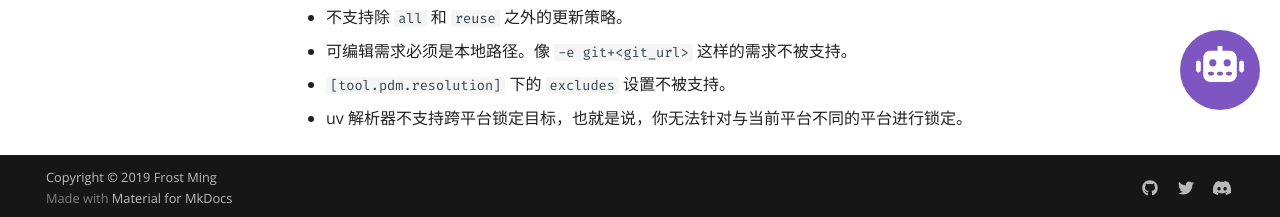
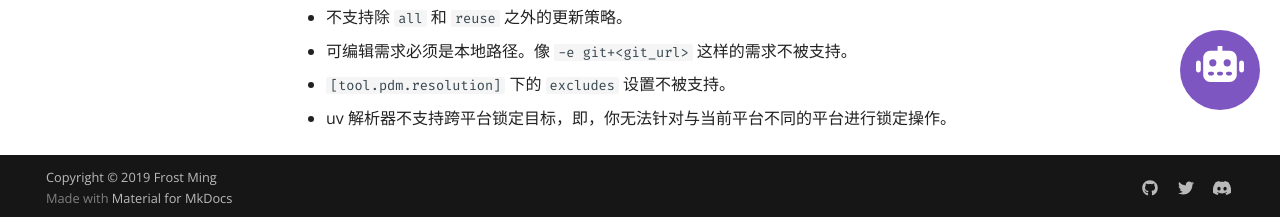
Before and after one commit to pdm-project/pdm-docs-zh, an MkDocs documentation site: the page built from docs/usage/uv.md, in a window 1280 px wide and 1111 px high. Shown: the part 891-1108 px from the top of the window. Built offline with MkDocs 1.6.1 and Material for MkDocs 9.7.7, drawn with Linux system fonts in a browser that asks for light colours; comment, search, counter and statistics services are not loaded; the version menu is left out; grey boxes are pictures that could not be loaded.

Commit message:
sync: 298be750

```diff
--- a/docs/usage/uv.md
+++ b/docs/usage/uv.md
@@ -28,4 +28,4 @@ pdm config python.install_root $(uv python dir)
 - 不支持除 `all` 和 `reuse` 之外的更新策略。
 - 可编辑需求必须是本地路径。像 `-e git+<git_url>` 这样的需求不被支持。
 - `[tool.pdm.resolution]` 下的 `excludes` 设置不被支持。
-- uv 解析器不支持跨平台锁定目标，也就是说，你无法针对与当前平台不同的平台进行锁定。
+- uv 解析器不支持跨平台锁定目标，即，你无法针对与当前平台不同的平台进行锁定操作。
```
